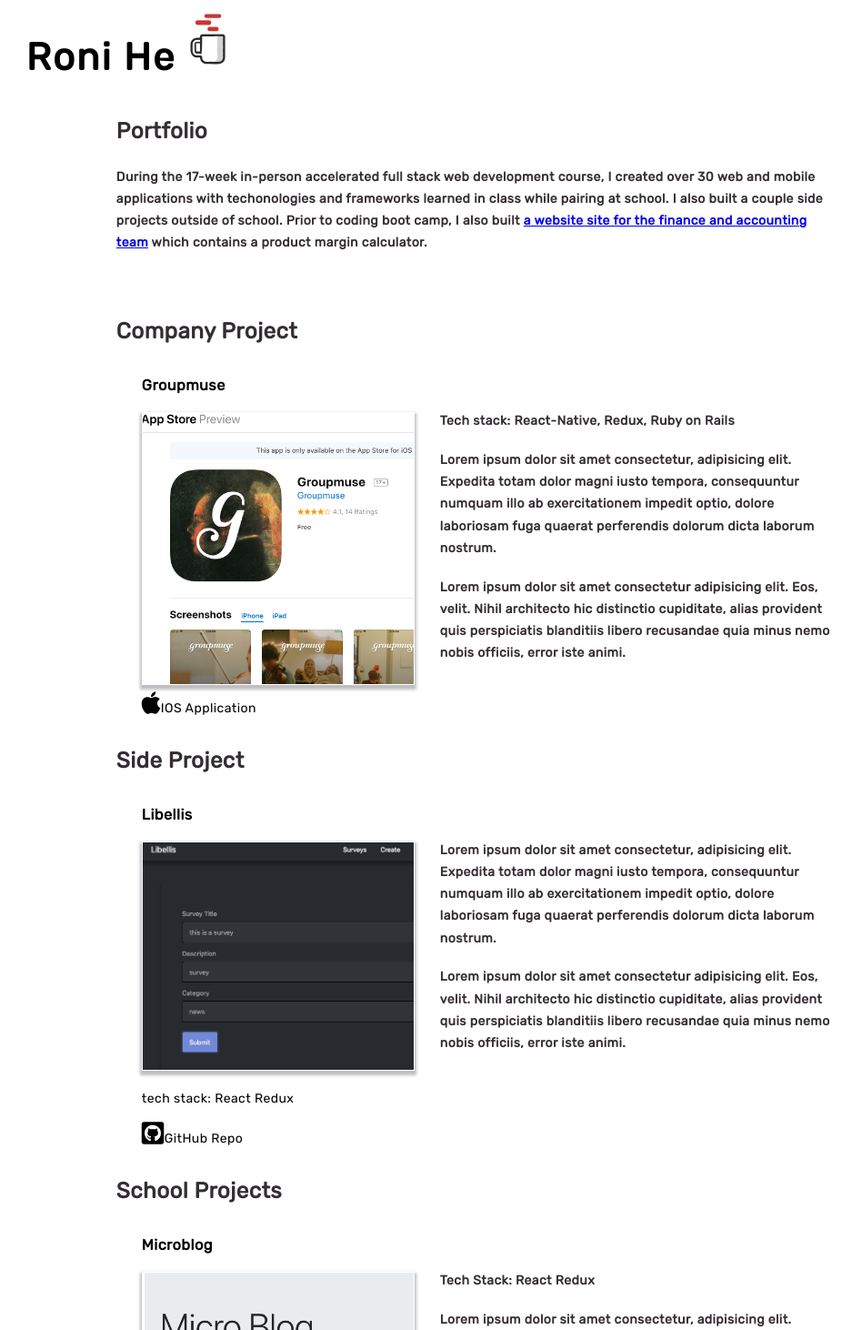
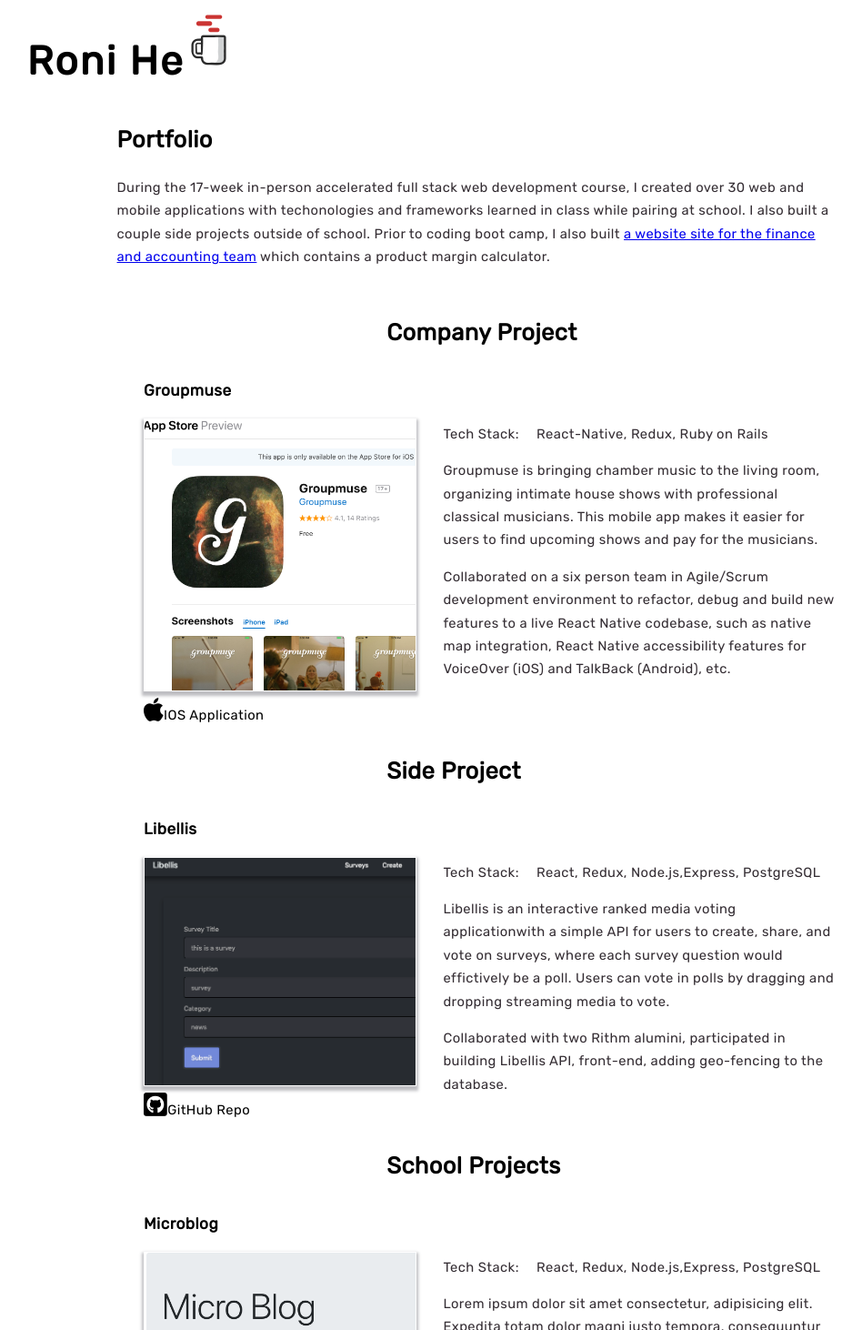
Before and after one commit to Ronihe/ronihe, a React (Create React App) app: page /Portfolio in a window 1280 px wide. Shown: the part 108-1570 px from the top of the page at 91% size, without its empty margins (116-1064 px from the left). Built offline with nearby package versions, Linux system fonts and the light colour scheme.

Commit message:
added the part of the project description

```diff
--- a/src/Home.js
+++ b/src/Home.js
@@ -66,23 +66,19 @@
       <Wrapper className="animated fadeIn">
         <Bio>
           <P>
-            👋 I am a motivated software engineer and Licensed CPA with years of
-            experience in accounting and business operation. Worked closely with
-            Engineering teams developing business softwares.{' '}
+            👋 I am a motivated software engineer and CPA with more than 6 years
+            of experience in accounting and business operations. I have worked
+            closely with Engineering teams developing business software.{' '}
           </P>
 
           <P>
-            Experienced in Javascript, Python, Git, React, Redux, React Native,
-            Flask, PostgreSQL, Node.js, Express, SQL, Git, detox. Highly
-            self-driven and really eager to learn new technologies and skill
-            sets
+            I am experienced in Javascript, Python, React, Redux, React Native,
+            Flask, PostgreSQL, Node.js, Express, SQL, Git, Jest, detox. I am
+            self-driven and eager to learn new technologies and skill sets.
           </P>
 
           <P>
-            I just graduated from{' '}
-            <a href=" https://www.rithmschool.com/">Rithm School</a>. I am
-            looking for a full-time software engineer job now. If any of the
-            above interest you,&nbsp;
+            I am fluent in Mandarin. You can reach me&nbsp;
             <MailTo
               href="#"
               onClick={e => {
@@ -91,23 +87,27 @@
                 window.Chatra('openChat');
               }}
             >
-              let's chat.
+              here.
               <i class="fas fa-comments" />
             </MailTo>
           </P>
         </Bio>
 
         <Shape>
+          <a href="https://www.linkedin.com/in/ronihe/" target="_blank">
             <Profile
               src={profile}
               alt=""
               className="animated fadeInDown animation-delay: 1s"
             />
+          </a>
+          <a href="https://angel.co/ronihe" target="_blank">
             <Coding
               src={coding}
               alt="coding"
               className="animated fadeInDown animation-delay: 1.2s"
             />
+          </a>
         </Shape>
       </Wrapper>
     );
--- a/src/Portfolio.js
+++ b/src/Portfolio.js
@@ -3,7 +3,6 @@
 import microblog from './img/microblog.png';
 import groupmuse from './img/groupmuse.png';
 import libellis from './img/libellis.png';
-// import coding from './img/coding.jpg';
 
 const Header = styled.header`
   max-width: 80%;
@@ -11,31 +10,33 @@
   margin-right: auto;
   margin-bottom: 0px;
   margin-left: auto;
-  padding-bottom: 2em;
+  padding-bottom: 1em;
 `;
 const SubHeader = styled.header`
   max-width: 80%;
   margin-top: 0px;
-  margin-right: auto;
   margin-bottom: -35px;
-  margin-left: auto;
+  margin-left: 40%;
+  @media screen and (max-width: 568px) {
+    margin-left: 25%;
+  }
 `;
 
 const H2 = styled.h2`
   font-size: 1.728em;
+  color: black;
 `;
 
 const ProjectDescription = styled.div`
   margin-top: 0px;
   margin-left: 2em;
   @media (min-width: 768px) {
-    margin-top: 65px;
+    margin-top: 80px;
   }
 `;
 
-const H4 = styled.h4`
+const H4 = styled.p`
   line-height: 1.728em;
-  }
 `;
 
 const PortfolioList = styled.section`
@@ -59,7 +60,6 @@
   list-style: none;
   padding: 2em 0 0 2em;
   color: black;
-  'textdecoration': 'none';
 `;
 
 const Img = styled.img`
@@ -77,17 +77,24 @@
     return (
       <main className="animated fadeIn">
         <Header>
-          <H2>Portfolio</H2>
+          <a
+            href="https://github.com/Ronihe"
+            target="_blank"
+            rel="noopener noreferrer"
+            style={{ textDecoration: 'none' }}
+          >
+            <H2>Portfolio</H2>
+          </a>
           <H4>
             During the 17-week in-person accelerated full stack web development
             course, I created over 30 web and mobile applications with
             techonologies and frameworks learned in class while pairing at
             school. I also built a couple side projects outside of school. Prior
             to coding boot camp, I also built{' '}
-            <a href="https://mightybillingrocks.herokuapp.com/">
+            <a href="https://mightybillingrocks.herokuapp.com/" target="_blank">
               a website site for the finance and accounting team
             </a>{' '}
-            which contains a product margin calculator.
+            which contains a product margin calculator.{' '}
           </H4>
         </Header>
 
@@ -121,18 +128,20 @@
               </li>
             </Project>
             <ProjectDescription>
-              <H4>Tech stack: React-Native, Redux, Ruby on Rails</H4>
+              <H4>Tech Stack: &emsp;React-Native, Redux, Ruby on Rails</H4>
+
               <H4>
-                Lorem ipsum dolor sit amet consectetur, adipisicing elit.
-                Expedita totam dolor magni iusto tempora, consequuntur numquam
-                illo ab exercitationem impedit optio, dolore laboriosam fuga
-                quaerat perferendis dolorum dicta laborum nostrum.
+                Groupmuse is bringing chamber music to the living room,
+                organizing intimate house shows with professional classical
+                musicians. This mobile app makes it easier for users to find
+                upcoming shows and pay for the musicians.
               </H4>
               <H4>
-                Lorem ipsum dolor sit amet consectetur adipisicing elit. Eos,
-                velit. Nihil architecto hic distinctio cupiditate, alias
-                provident quis perspiciatis blanditiis libero recusandae quia
-                minus nemo nobis officiis, error iste animi.
+                Collaborated on a six person team in Agile/Scrum development
+                environment to refactor, debug and build new features to a live
+                React Native codebase, such as native map integration, React
+                Native accessibility features for VoiceOver (iOS) and TalkBack
+                (Android), etc.
               </H4>
             </ProjectDescription>
           </ProjectPair>
@@ -148,7 +157,7 @@
                 <h3 style={{ color: 'black' }}>Libellis</h3>
                 <Img src={libellis} alt="Libellis" />
               </a>
-              <p>tech stack: React Redux</p>
+
               <li className="list-group-item text-center">
                 <a
                   href="https://github.com/libellis"
@@ -165,16 +174,18 @@
             </Project>
             <ProjectDescription>
               <H4>
-                Lorem ipsum dolor sit amet consectetur, adipisicing elit.
-                Expedita totam dolor magni iusto tempora, consequuntur numquam
-                illo ab exercitationem impedit optio, dolore laboriosam fuga
-                quaerat perferendis dolorum dicta laborum nostrum.
+                Tech Stack: &emsp;React, Redux, Node.js,Express, PostgreSQL{' '}
               </H4>
               <H4>
-                Lorem ipsum dolor sit amet consectetur adipisicing elit. Eos,
-                velit. Nihil architecto hic distinctio cupiditate, alias
-                provident quis perspiciatis blanditiis libero recusandae quia
-                minus nemo nobis officiis, error iste animi.
+                Libellis is an interactive ranked media voting applicationwith a
+                simple API for users to create, share, and vote on surveys,
+                where each survey question would effictively be a poll. Users
+                can vote in polls by dragging and dropping streaming media to
+                vote.
+              </H4>
+              <H4>
+                Collaborated with two Rithm alumini, participated in building
+                Libellis API, front-end, adding geo-fencing to the database.{' '}
               </H4>
             </ProjectDescription>
           </ProjectPair>
@@ -224,7 +235,9 @@
               </li>
             </Project>
             <ProjectDescription>
-              <H4>Tech Stack: React Redux</H4>
+              <H4>
+                Tech Stack: &emsp;React, Redux, Node.js,Express, PostgreSQL{' '}
+              </H4>
               <H4>
                 Lorem ipsum dolor sit amet consectetur, adipisicing elit.
                 Expedita totam dolor magni iusto tempora, consequuntur numquam
--- a/src/index.css
+++ b/src/index.css
@@ -1,6 +1,6 @@
 html {
   background-size: 100%;
-  font-size: 14px;
+  font-size: 0.92rem;
 }
 
 body {
```
Lines whose indentation alone changed are shown as unchanged.
